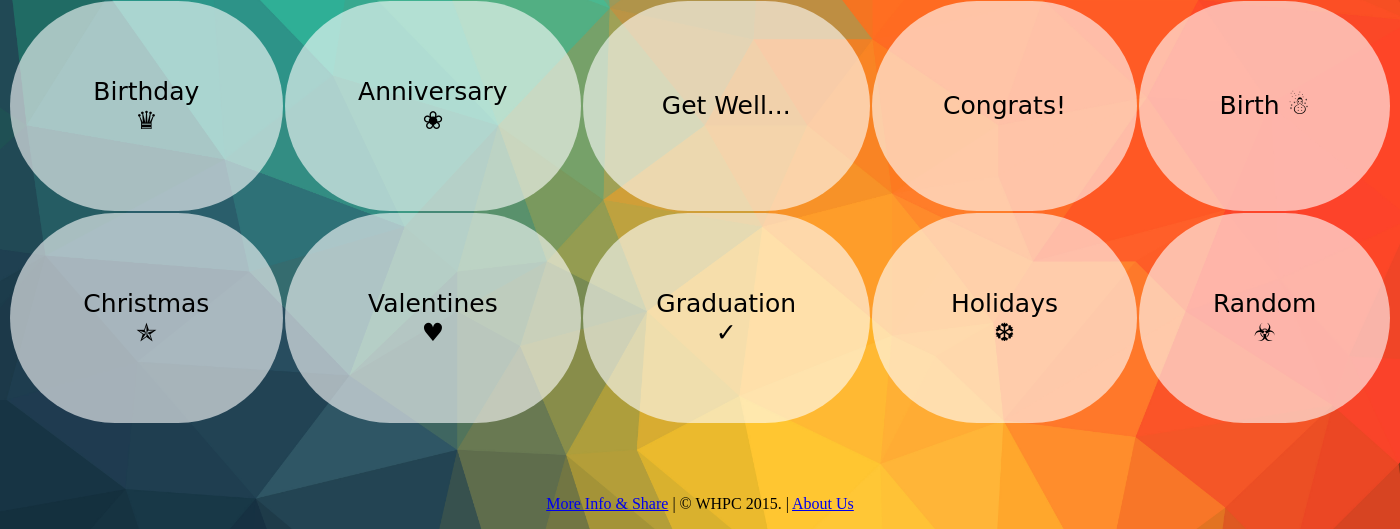
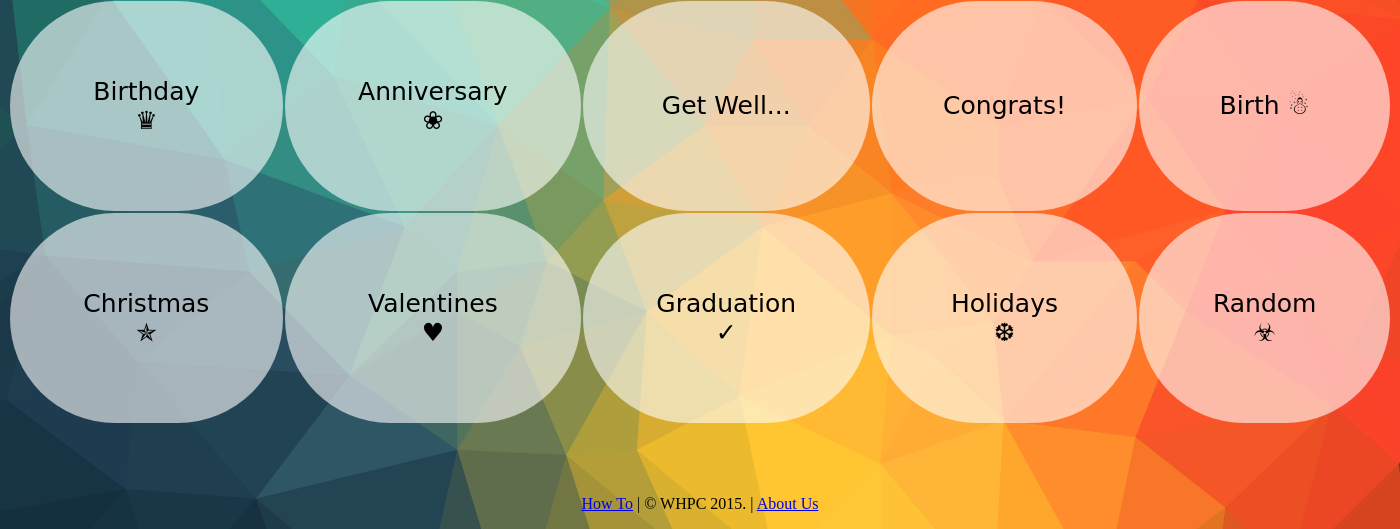
Before and after one commit to jmgamer12/WHPC--Card-Generator, a Python web app: template templates/mainpage.html in a window 1400 px wide. Shown: the part 310-839 px from the top of the page. Run offline with Jinja, Linux system fonts and the light colour scheme; the template is opened without the code that fills it, so the values that code supplies are empty; some libraries are stand-ins or nearby versions; some web fonts are replaced.

Commit message:
You happy now Erica?

```diff
--- a/templates/mainpage.html
+++ b/templates/mainpage.html
@@ -133,7 +133,7 @@
   <br>
   <br>
 
-  <center><p> <a href="/html/howto.html">More Info & Share</a> | © WHPC 2015. | <a href="/html/about.html">About Us</a></p></center>
+  <center><p> <a href="/html/howto.html">How To</a> | © WHPC 2015. | <a href="/html/about.html">About Us</a></p></center>
 
   <script src="http://cdnjs.cloudflare.com/ajax/libs/jquery/2.1.0/jquery.min.js"></script>
   <script src="js/letters.js"></script>
```
